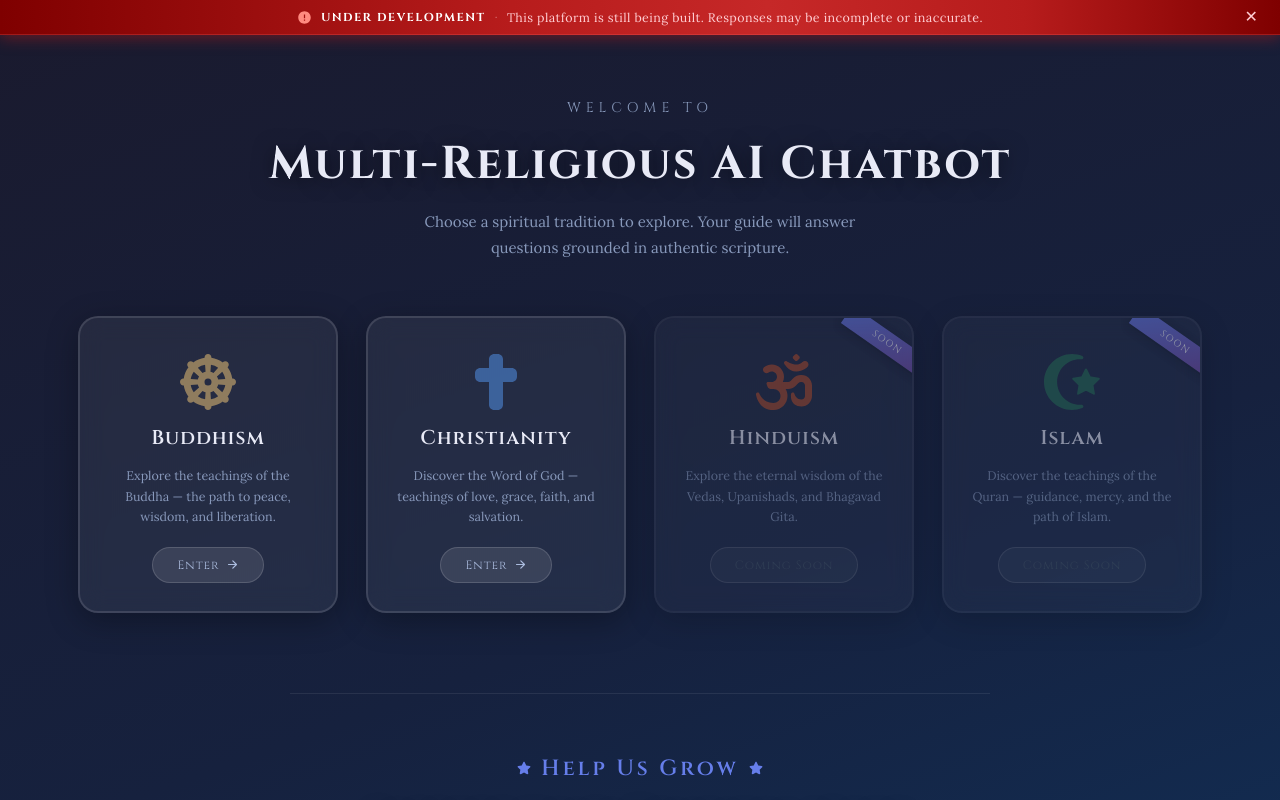
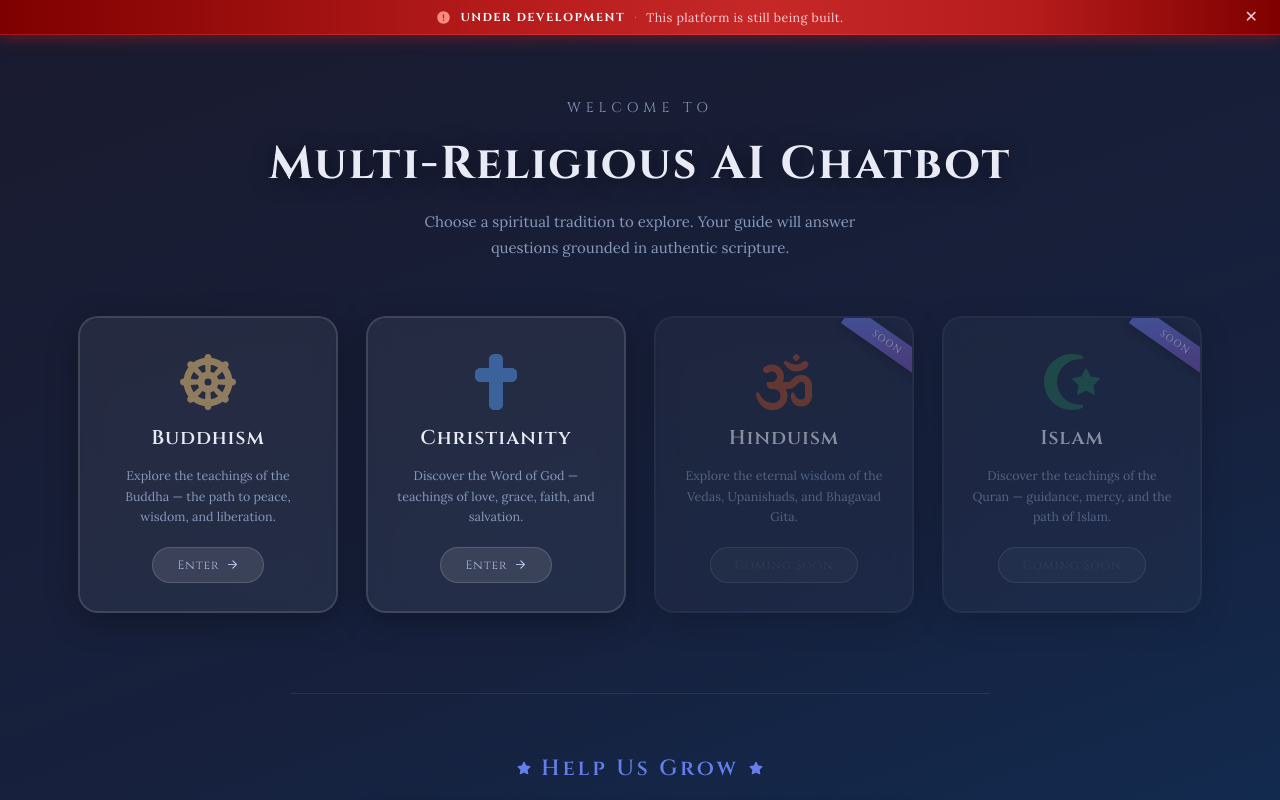
Before and after one commit to syetalabs/religious-AI, a React (Vite) app in the folder frontend/religious-chatbot/: page / in a window 1280 px wide. Shown: the top 800 px of the page. Built offline with nearby package versions, Linux system fonts and the light colour scheme; no server answers.

Commit message:
fix: minor frontend fix

```diff
--- a/frontend/religious-chatbot/src/Landingpage.jsx
+++ b/frontend/religious-chatbot/src/Landingpage.jsx
@@ -132,7 +132,7 @@ const DevBanner = ({ onClose }) => (
         Under Development
       </strong>
       <span style={{ color: "rgba(255,205,210,0.5)", fontSize: 11 }}>·</span>
-      This platform is still being built. Responses may be incomplete or inaccurate.
+      This platform is still being built.
     </span>
     <button
       onClick={onClose}
```
